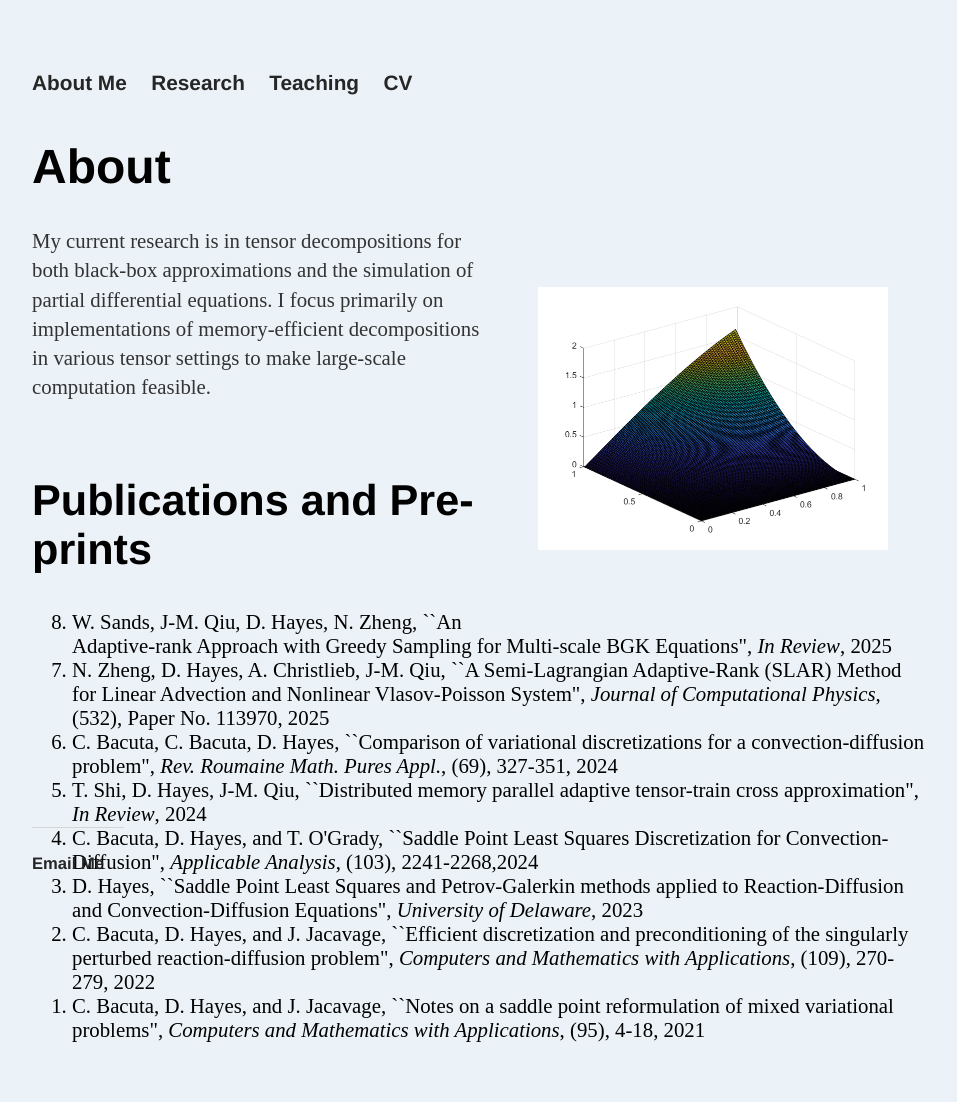
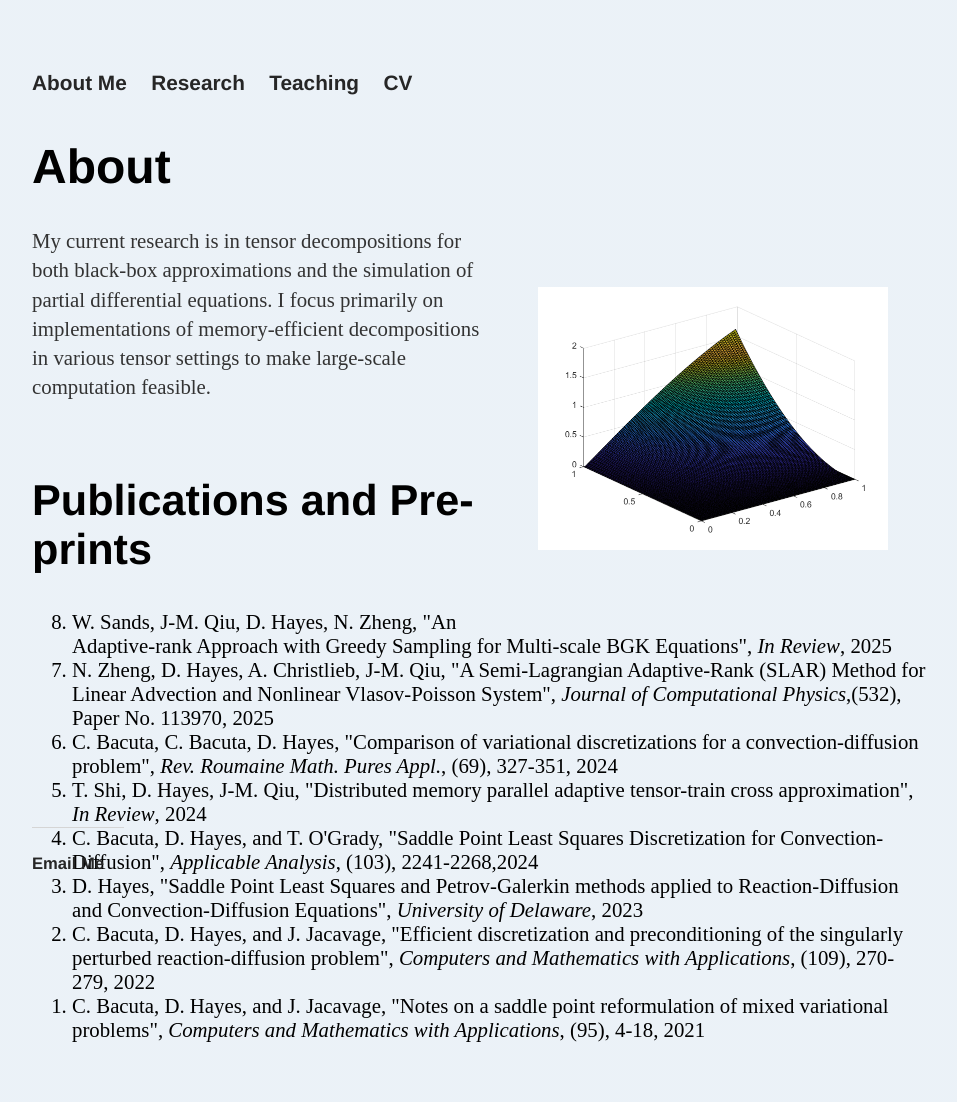
Before and after one commit to dhayes95/dhayes95.github.io, a Jekyll site: the page built from research/index.html, in a window 1280 px wide. Shown: the whole page, without its empty margins (160-1117 px from the left). Built offline with Jekyll 4.4.1, drawn with Linux system fonts in a browser that asks for light colours.

Commit message:
Update index.html

```diff
--- a/research/index.html
+++ b/research/index.html
@@ -13,14 +13,14 @@ title: Research Interest
 			<h2>Publications and Pre-prints</h2>
 			<p>
 			<ol reversed>
-				<li>W. Sands, J-M. Qiu, D. Hayes, N. Zheng, ``An Adaptive-rank Approach with Greedy Sampling for Multi-scale BGK Equations", <i>In Review</i>, 2025</li>
-				<li>N. Zheng, D. Hayes, A. Christlieb, J-M. Qiu, ``A Semi-Lagrangian Adaptive-Rank (SLAR) Method for Linear Advection and Nonlinear Vlasov-Poisson System", <i>Journal of Computational Physics</i>,(532), Paper No. 113970, 2025</li>
-				<li>C. Bacuta, C. Bacuta, D. Hayes, ``Comparison of variational discretizations for a convection-diffusion problem", <i>Rev. Roumaine Math. Pures Appl.</i>, (69), 327-351, 2024 </li>
-				<li>T. Shi, D. Hayes, J-M. Qiu, ``Distributed memory parallel adaptive tensor-train cross approximation", <i>In Review</i>, 2024</li>
-				<li>C. Bacuta, D. Hayes, and T. O'Grady, ``Saddle Point Least Squares Discretization for Convection-Diffusion", <i>Applicable Analysis</i>, (103), 2241-2268,2024</li>
-				<li>D. Hayes, ``Saddle Point Least Squares and Petrov-Galerkin methods applied to Reaction-Diffusion and Convection-Diffusion Equations", <i>University of Delaware</i>, 2023</li>
-				<li>C. Bacuta, D. Hayes, and J. Jacavage, ``Efficient discretization and preconditioning of the singularly perturbed reaction-diffusion problem", <i>Computers and Mathematics with Applications</i>, (109), 270-279, 2022</li>
-				<li>C. Bacuta, D. Hayes, and J. Jacavage, ``Notes on a saddle point reformulation of mixed variational problems", <i>Computers and Mathematics with Applications</i>, (95), 4-18, 2021</li>
+				<li>W. Sands, J-M. Qiu, D. Hayes, N. Zheng, "An Adaptive-rank Approach with Greedy Sampling for Multi-scale BGK Equations", <i>In Review</i>, 2025</li>
+				<li>N. Zheng, D. Hayes, A. Christlieb, J-M. Qiu, "A Semi-Lagrangian Adaptive-Rank (SLAR) Method for Linear Advection and Nonlinear Vlasov-Poisson System", <i>Journal of Computational Physics</i>,(532), Paper No. 113970, 2025</li>
+				<li>C. Bacuta, C. Bacuta, D. Hayes, "Comparison of variational discretizations for a convection-diffusion problem", <i>Rev. Roumaine Math. Pures Appl.</i>, (69), 327-351, 2024 </li>
+				<li>T. Shi, D. Hayes, J-M. Qiu, "Distributed memory parallel adaptive tensor-train cross approximation", <i>In Review</i>, 2024</li>
+				<li>C. Bacuta, D. Hayes, and T. O'Grady, "Saddle Point Least Squares Discretization for Convection-Diffusion", <i>Applicable Analysis</i>, (103), 2241-2268,2024</li>
+				<li>D. Hayes, "Saddle Point Least Squares and Petrov-Galerkin methods applied to Reaction-Diffusion and Convection-Diffusion Equations", <i>University of Delaware</i>, 2023</li>
+				<li>C. Bacuta, D. Hayes, and J. Jacavage, "Efficient discretization and preconditioning of the singularly perturbed reaction-diffusion problem", <i>Computers and Mathematics with Applications</i>, (109), 270-279, 2022</li>
+				<li>C. Bacuta, D. Hayes, and J. Jacavage, "Notes on a saddle point reformulation of mixed variational problems", <i>Computers and Mathematics with Applications</i>, (95), 4-18, 2021</li>
 			</ol>
 			</p>
 		</div>
```
